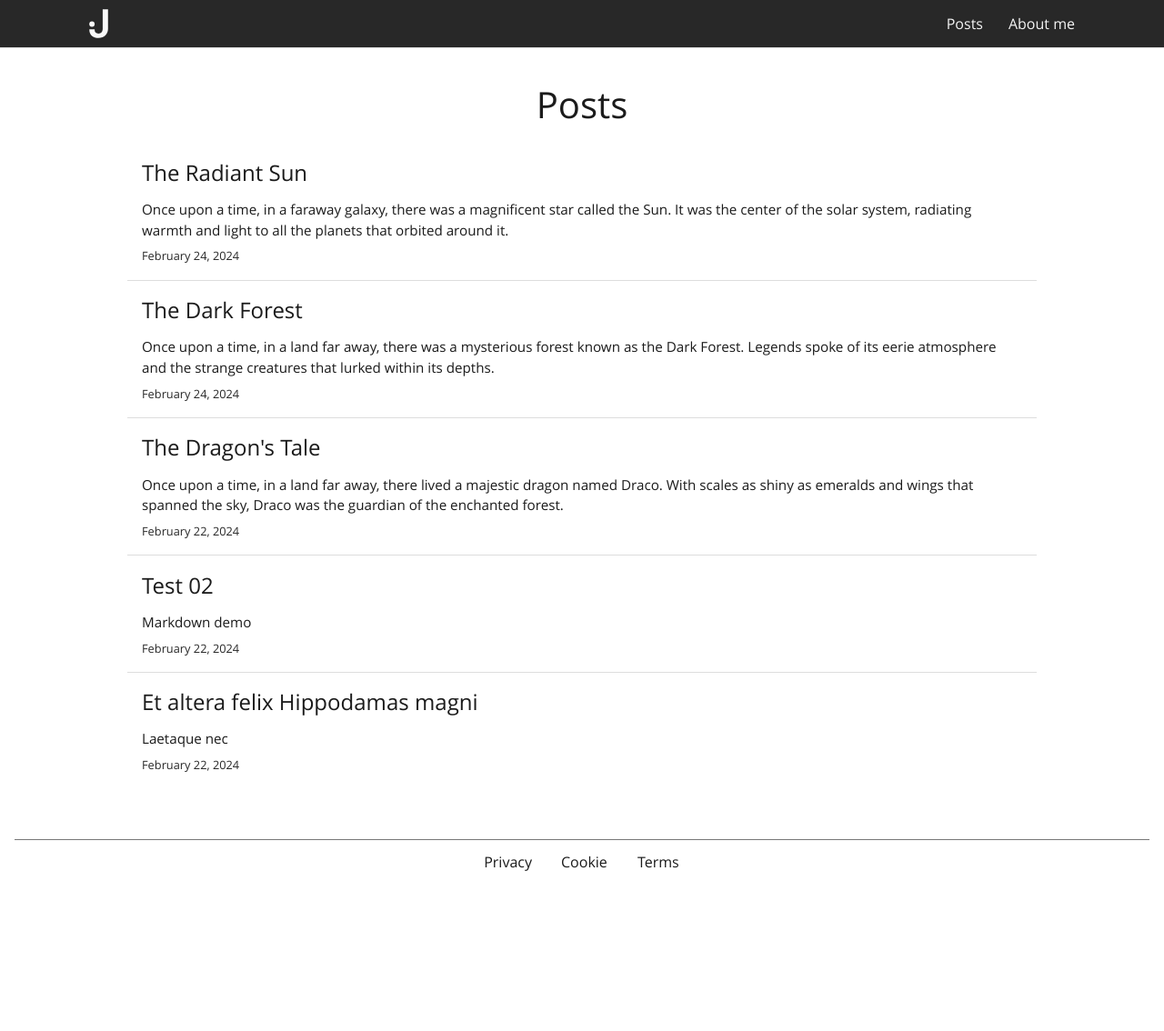
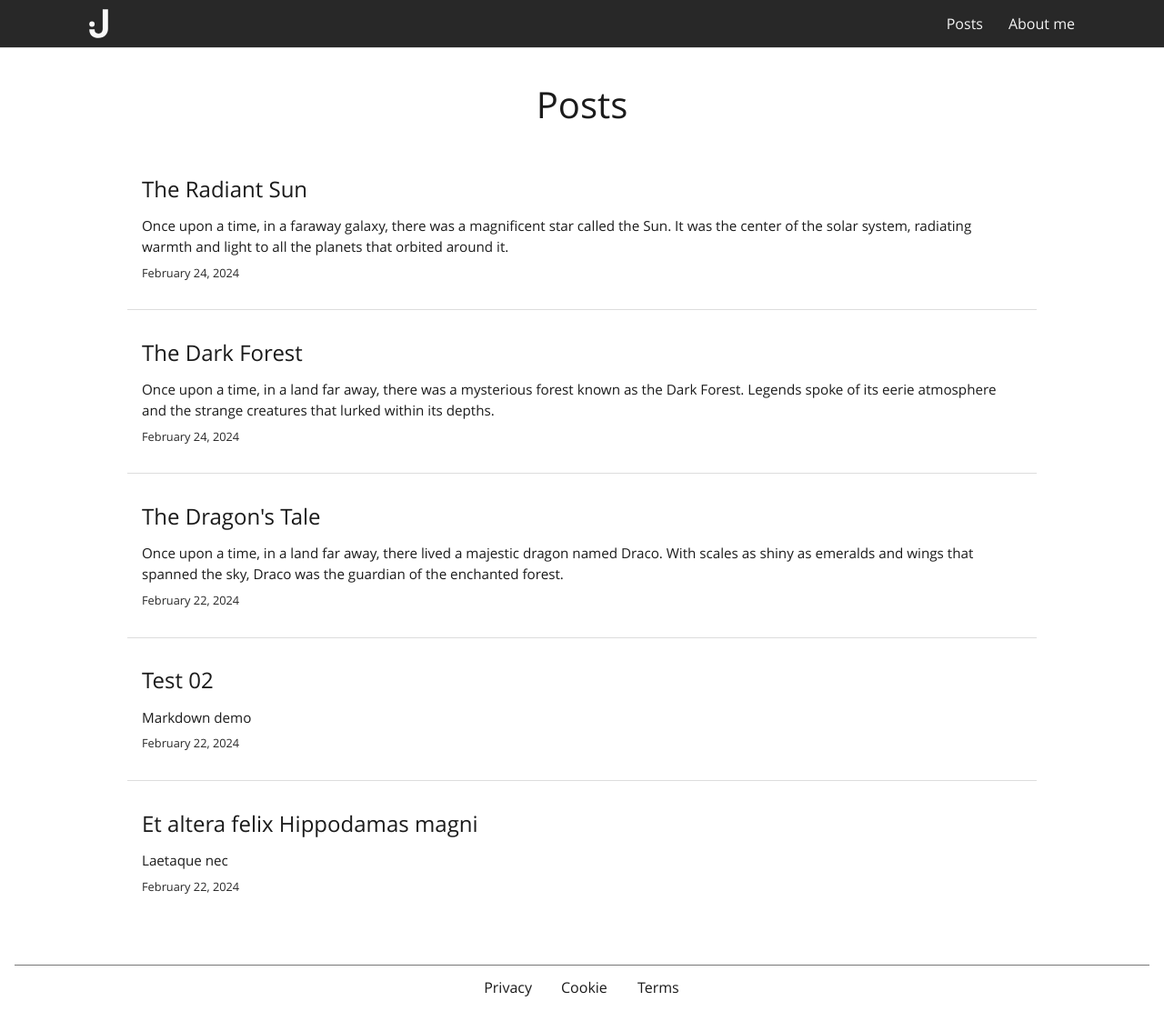
Before and after one commit to jotonedev/jekyll-theme-tallneck, a Jekyll site: the page built from feed.md, in a window 1280 px wide. Shown: the whole page at 91% size. Built offline with Jekyll 4.4.1, drawn with Linux system fonts in a browser that asks for light colours; before the commit the page ends 996 px from its top, so only the background shows below that.

Commit message:
Fix padding

```diff
--- a/_sass/tallneck/components/post-preview.scss
+++ b/_sass/tallneck/components/post-preview.scss
@@ -17,6 +17,8 @@
 
     padding-left: 1rem;
     padding-right: 1rem;
+    padding-top: 0.25rem;
+    padding-bottom: 0.25rem;
 
     &:hover {
         border-radius: 5px;
```
